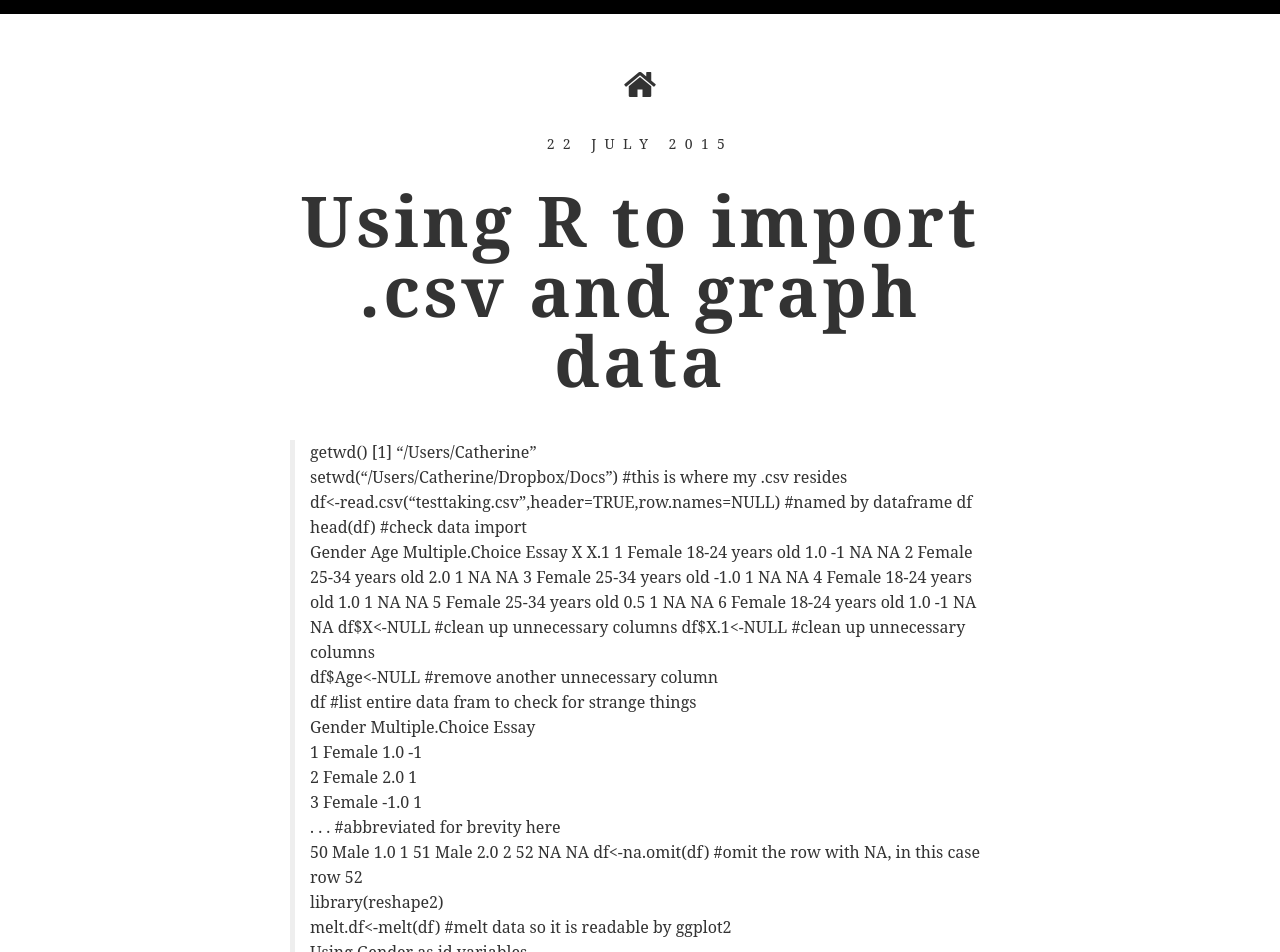
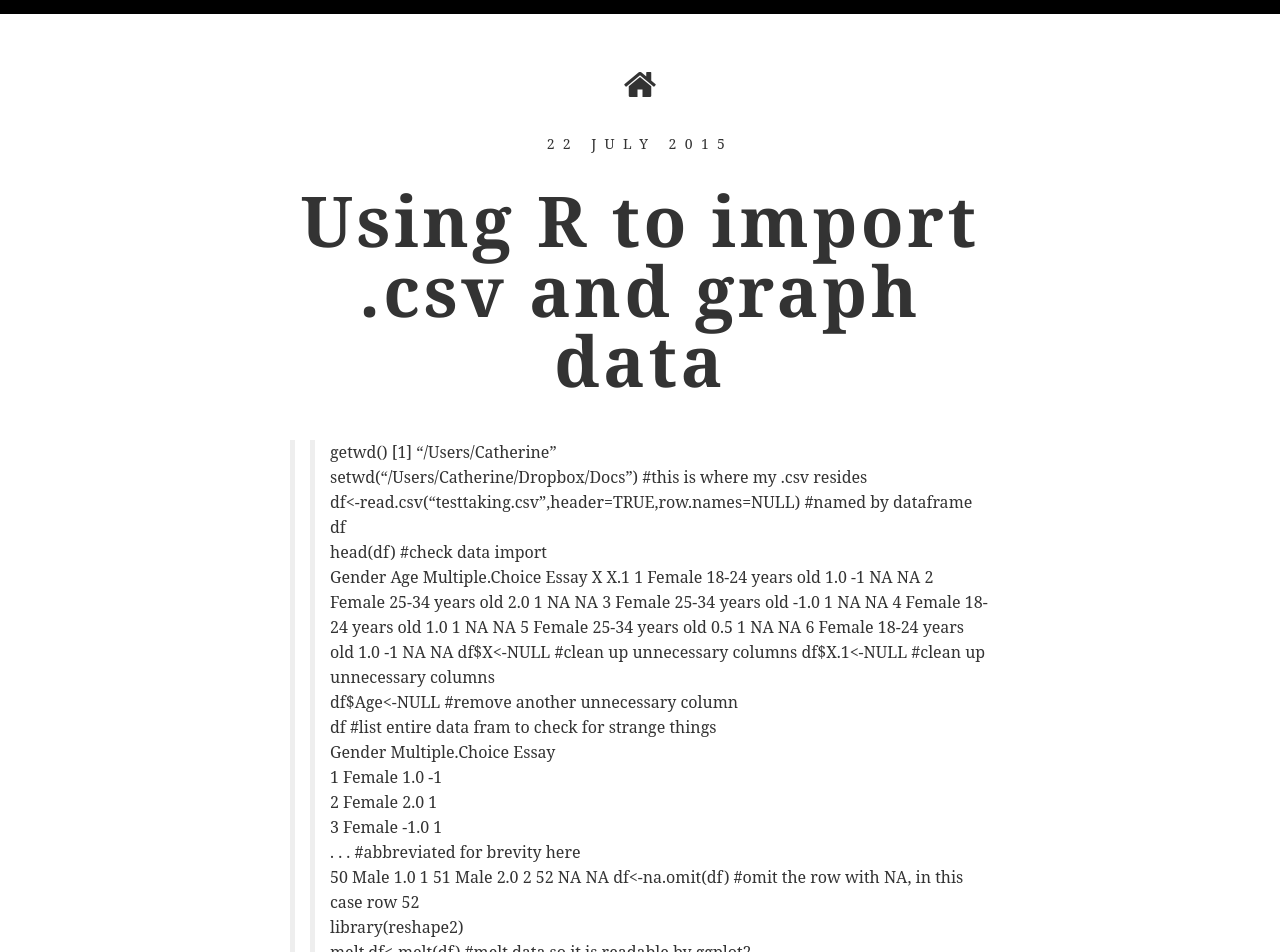
Before and after one commit to eastandwestwind/notes, a Jekyll site: the page built from _posts/2015-07-22-rimportboxplot.md, in a window 1280 px wide. Shown: the top 952 px of the page. Built offline with Jekyll 4.4.1, drawn with Linux system fonts in a browser that asks for light colours; some web fonts are replaced.

```diff
--- a/_posts/2015-07-22-rimportboxplot.md
+++ b/_posts/2015-07-22-rimportboxplot.md
@@ -3,7 +3,7 @@ layout: post_page
 title: Using R to import .csv and graph data
 ---
 
-> getwd()
+>> getwd()
 [1] "/Users/Catherine"
 > setwd("/Users/Catherine/Dropbox/Docs") #this is where my .csv resides
 > df<-read.csv("testtaking.csv",header=TRUE,row.names=NULL) #named by dataframe df
```
